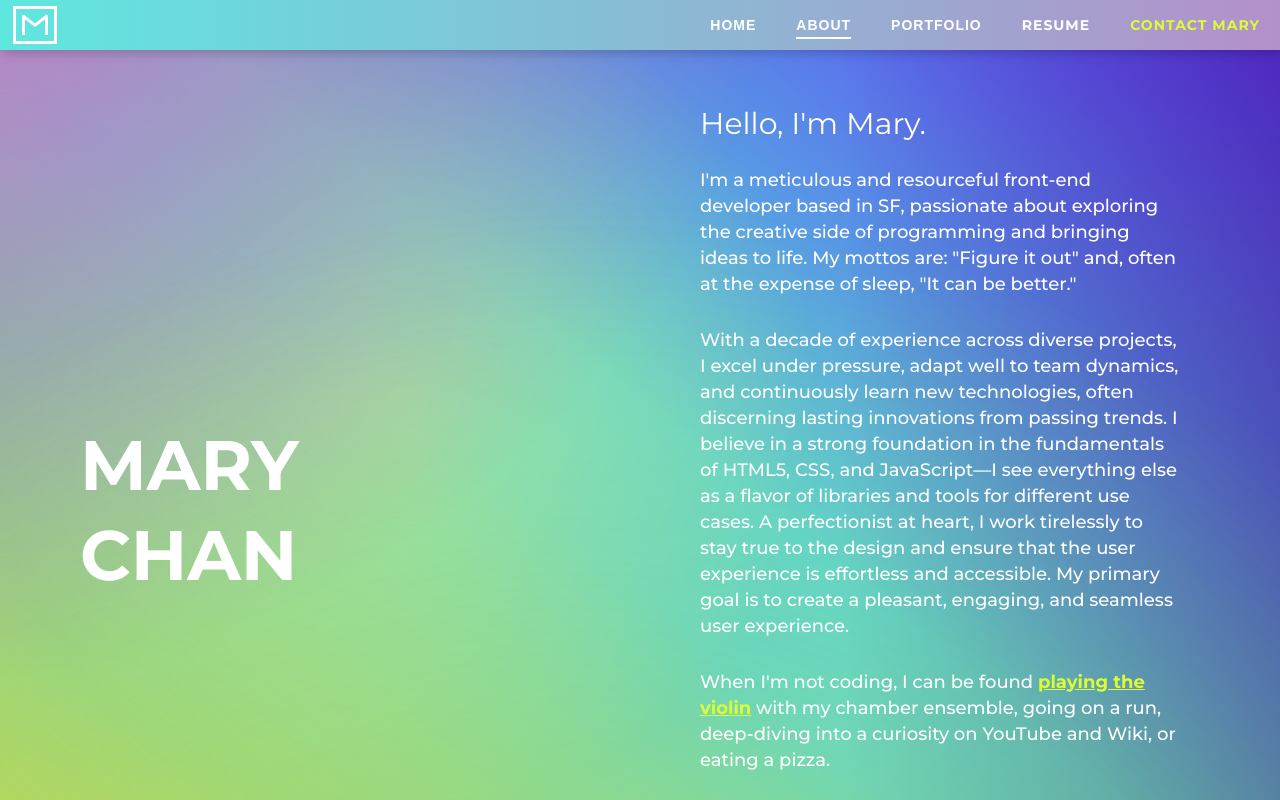
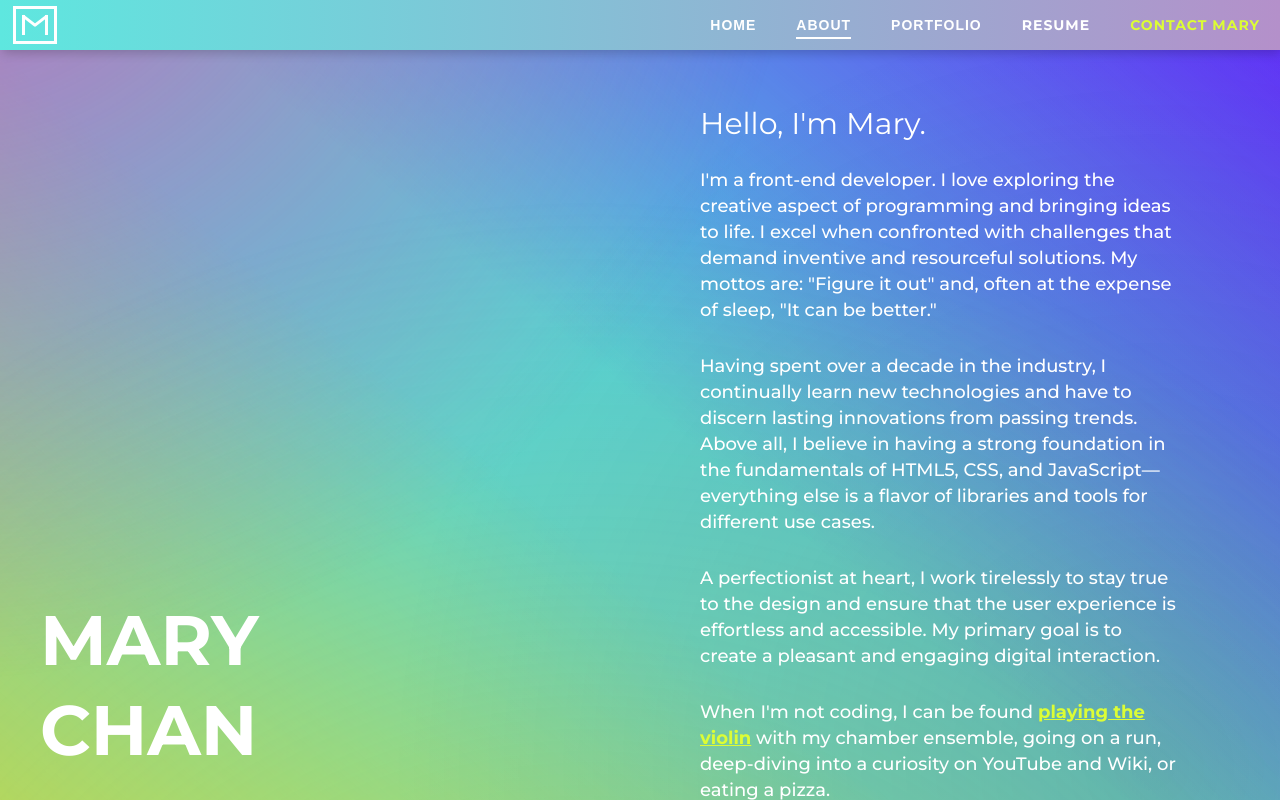
Before and after one commit to maryscode/internetmary, a React (Create React App) app: page / in a window 1280 px wide. Both pictures are taken after a click on the button "ABOUT". Shown: the top 800 px of the page. Built offline with nearby package versions, Linux system fonts and the light colour scheme.

Commit message:
Add bio and portfolio data

```diff
--- a/src/App.js
+++ b/src/App.js
@@ -1,4 +1,4 @@
-import React, { useState, useEffect } from 'react';
+import React, { useState } from 'react';
 import './styles/styles.scss';
 import Background from  './components/Background/Background.js';
 import Nav from  './components/Nav/Nav.js';
@@ -30,7 +30,7 @@ function App() {
       <Nav currentScreen={currentScreen} onMenuClick={setCurrentScreen} setInitialLoad={setInitialLoad} />
 
       {currentScreen !== 'portfolio' && (
-        <Background bgClass={'home'} />
+        <Background bgClass={'home'} currentScreen={currentScreen} />
       )}
 
         {currentScreen !== 'portfolio' && (
@@ -38,10 +38,7 @@ function App() {
 
             <h1 onClick={(e) => {handleNavClick('about')}}>
                   <span>
-                    <span>M</span>
-                    <span>a</span>
-                    <span>r</span>
-                    <span>y</span>
+                    Mary
                   </span>
                   <span>Chan</span>
             </h1>
@@ -54,30 +51,31 @@ function App() {
             {currentScreen === 'about' && (
               <div className="content animateFadeInDelay">
                 <h2>Hello, I'm Mary.</h2>
+                <p>I'm a front-end developer. I love exploring the creative aspect of programming and bringing ideas to life. I excel when confronted with challenges that demand inventive and resourceful solutions. My mottos are: "Figure it out" and, often at the expense of sleep, "It can be better."</p>
+                <p>Having spent over a decade in the industry, I continually learn new technologies and have to discern lasting innovations from passing trends. Above all, I believe in having a strong foundation in the fundamentals of HTML5, CSS, and JavaScript&mdash;everything else is a flavor of libraries and tools for different use cases.</p>
+                <p>A perfectionist at heart, I work tirelessly to stay true to the design and ensure that the user experience is effortless and accessible. My primary goal is to create a pleasant and engaging digital interaction.</p>
 
+                <p>When I'm not coding, I can be found <a href="https://stringsmagazine.com/a-bow-of-humility-setting-aside-my-pride-helped-embrace-my-childlike-enthusiasm-for-music/" target='_blank' rel="noreferrer">playing the violin</a> with my chamber ensemble, going on a run,  deep-diving into a curiosity on YouTube and Wiki, or eating a pizza.</p>
 
-
-                <p>I'm a meticulous and resourceful front-end developer based in SF, passionate about exploring the creative side of programming and bringing ideas to life. My mottos are: "Figure it out" and, often at the expense of sleep, "It can be better."</p>
-                <p>With a decade of experience across diverse projects, I excel under pressure, adapt well to team dynamics, and continuously learn new technologies, often discerning lasting innovations from passing trends. I believe in a strong foundation in the fundamentals of HTML5, CSS, and JavaScript—I see everything else as a flavor of libraries and tools for different use cases. A perfectionist at heart, I work tirelessly to stay true to the design and ensure that the user experience is effortless and accessible. My primary goal is to create a pleasant, engaging, and seamless user experience.
-
-                </p>
-
-                <p>When I'm not coding, I can be found <a href="https://stringsmagazine.com/a-bow-of-humility-setting-aside-my-pride-helped-embrace-my-childlike-enthusiasm-for-music/" target='_blank'>playing the violin</a> with my chamber ensemble, going on a run,  deep-diving into a curiosity on YouTube and Wiki, or eating a pizza.</p>
-
-              <p><button className={`toggleLink ${showMore ? 'less' : 'more'}`} onClick={handleClickMore}>
+              <p className='flex-end'><button className={`toggleLink ${showMore ? 'less' : 'more'}`} onClick={handleClickMore}>
                 {showMore ? 'Less on my background' : 'More on my background'} <img src={chevron} />
               </button></p>
 
             {showMore && (
-              <div className="">
-                <h3>My Journey</h3>
-                <p>Coding started off as a hobby back when websites were made with tables and internet connection would get interrupted with a phone call. As a kid, I built a website to show off my cartoon drawings. As a teenager, I coded websites to support my outlet for creative writing—only to discover later that my true creative drive came from coding itself. With the help of online tutorials and strict parents who kept me home with nothing else to do, I honed my skills and embraced the motto: "Figure it out."
+              <div className="sm-txt">
+                <h3>My Coding Journey</h3>
+                <p>Coding started off as a hobby back when websites were made with tables and internet connection would get interrupted with a phone call. I saw building websites as a means to an end. As a kid, I built a website to exhibit my cartoon drawings. As a teenager, I customized blogs to showcase my creative writing. With the help of online tutorials and strict parents who kept me home with nothing else to do, I honed my coding skills and embraced the motto: "Figure it out." </p>
 
-                </p>
-                <p>My career in programming started in 2008 at a digital consultancy in Palo Alto. Since then, I've tackled a diverse array of projects, from coding apps and websites to setting up build tools and templates for junior developers. I've explored working with corporate teams to build large-scale projects, independently designing and developing websites as my own agency, and hitting the ground running with scrappy, shoot-from-the-hip start-ups. It didn't matter under what environment, once I started coding, my goals were always the same: make sure it looks good, works on every major browser, and write code in such a way so that my future self won't hate me (i.e. organized, self-evident, and scalable).
+                <p>I blogged and built out my website religoiusly, gaining a fan base at an early age. But was it the writing I loved, or was the real joy in coding the platform that allowed me to write? At the time, with so few female developers, identifying as a programmer or majoring in computer science felt out of reach, so I assumed it must be the writing I loved and pursued an English major. However, in every job I took and organization I joined, I somehow would end up behind a computer, working on their website. It eventually became clear that my true creative passion was in the coding itself. I didn't need to question if I could be a developer anymore&mdash;I was <em>already</em> a developer.</p>
+
+                <p>My first official position as a programmer began in 2008 at a digital consultancy in Palo Alto.
+                   Since then, I've tackled a diverse array of projects and explored different team and company sizes. I've been an individual contributer at a corporation, a one-person agency handling every aspect of development and administration. I've hit the ground running with scrappy, shoot-from-the-hip start-ups. No matter the environment, once I start coding, my goals are always the same: make sure it looks good, works on every major browser, and write code in such a way so that my future self won't hate me (i.e. organized, self-evident, and scalable).
                 </p>
 
-                <p>I am truly excited for the future of technology and optimistic about the fresh ideas of the generations to come. </p>
+                <p>Today, I am seeking to work with forward-thinking designers and meticulous engineers to build a world class product that will positively impact culture and enhance lifestyle. I care about the work I do and the people I work with&mdash;I want to refine both the user experience and the development workflow.</p>
+
+                  <p>I am excited for the future of technology and optimistic about the fresh ideas of the generations to come.</p>
+
 
                   <h3>Website Details</h3>
                   <p>This site was proudly developed in a few days with React and SCSS. The designed is based on my aura portrait. </p>
@@ -88,7 +86,7 @@ function App() {
 
                 <div className="flex-start mt-40 ml-0">
                   <button className="btn ml-0" onClick={(e) => {handleNavClick('portfolio')}} >Portfolio</button>
-                  <a className="btn" target="_blank" href="https://www.linkedin.com/in/chanmary">LinkedIn</a>
+                  <a className="btn" target="_blank" href="https://www.linkedin.com/in/chanmary" rel="noreferrer">LinkedIn</a>
                 </div>
 
               </div>
--- a/src/components/Background/Background.js
+++ b/src/components/Background/Background.js
@@ -1,17 +1,9 @@
 import React, { useState, useEffect } from 'react';
-export default function Background() {
-  // const blue = '#52D1DC',
-  //       pink = '#D08FCB',
-  //       yellow = '#52b6ff',
-  //       purple = '#9d8bd9';
+export default function Background({currentScreen}) {
   const bg1 = '#52D1DC', // blue
         bg2 = '#8f91ff', //#8f91ff', // purple
         bg3 = '#db4fcb', // pink
         bg4 = '#00c8ff'; // greenish
-    //  const bg1 = '#52D1DC', // teal  - like
-    //     bg2 = '#D08FCB', // pink - ok
-    //     bg3 = '#52b6ff', // blue -- dont like
-    //     bg4 = '#9d8bd9';  //purple - like
 
   const [mousePos, setMousePos] = useState({x: 0, y: 0});
   const [dynamicBg, setDynamicBg] = useState(bg1);
@@ -61,6 +53,8 @@ export default function Background() {
       }}
     >
         <div className="gradient" />
+        {currentScreen === 'home' && (
+          <>
             <div
               id="cursor2"
               style={{ left: mousePos.x, top: mousePos.y}}
@@ -70,6 +64,9 @@ export default function Background() {
               className={cursorClass}
               style={{ left: mousePos.x, top: mousePos.y}}
           ></div>
+           </>
+        )}
+
         <div id="orb2" />
         <div id="orb1" />
         <div id="orb3" />
--- a/src/components/PortfolioFocus/PortfolioFocus.js
+++ b/src/components/PortfolioFocus/PortfolioFocus.js
@@ -14,13 +14,13 @@ export default function PortfolioFocus({projectData}) {
           <div className={styles.feature}>
 
             <div className='container'>
-            <div className={` ${projectData.name === 'React Quiz' ? styles.featureImgTablet : styles.featureImgDesktop}`}>
+            <div className={` ${projectData.ipad ? styles.featureImgTablet : styles.featureImgDesktop}`}>
                 <div className={styles.monitor}>
                   <div className={styles.loader}></div>
                   <img src={projectData.thumbSrc} />
                 </div>
               </div>
-              {projectData.name !== 'React Quiz' && (
+              {!projectData.ipad && (
                 <div className={styles.featureImgMobile}>
                   <div className={styles.loader}></div>
                   <img src={projectData.mobileSrc} alt="" />
--- a/src/data/portfolioData.js
+++ b/src/data/portfolioData.js
@@ -1,78 +1,78 @@
 export const portfolioData = [
     {
-        "name":"Animated Charts",
-        "summary":"A letter-tracing PDF worksheet generator",
-        "tech":"HTML, JS, SCSS, animation",
-        "features":"Scroll animation",
-        "challenges":"Flat PSD handed off. Animations and interactivity was left for me to design and code",
-        "fun":"Free reign on all animation, scroll, and logo behavior",
+        "name":"Rethink Bronchiectasis",
+        "summary":"An responsive, interactive, content-rich website built with Gatsby and TailwindCSS.",
+        "tech":"Gatsby, TailwindCSS",
+        "features":"Responsive website featuring a video carousel, interactive form, extensive content engagement, and a customizable animated chart.",
+        "challenges":"Develop a responsive, animated chart from scratch that accurately displays input values and supports updates as new data is added.",
+        "fun":"Delighting the developer I handed the site off to when he realized how easy it was to update the data in the animated chart. ",
         "thumbSrc": require("../images/rethink-desktop.png"),
         "mobileSrc":require("../images/rethink-mobile.png"),
-        "url":"https://gatsby-animated-charts.vercel.app/"
+        "url":"https://www.rethinkbronchiectasis.com/"
     },
     {
-        "name":"Rituals",
-        "summary":"Programmed to release a new image weekly",
-        "tech":"HTML, JS, SCSS, animation",
-        "features":"Scroll animation",
-        "challenges":"Flat PSD handed off. Animations and interactivity was left for me to design and code",
-        "fun":"Free reign on all animation, scroll, and logo behavior",
+        "name":"Unseen Rituals",
+        "summary":"A socially engaging page where visitors can submit prompts about their rituals for a separate AI software to generate images. The feed is coded to release a new image weekly.",
+        "tech":"Gatsby, TailwindCSS, Styled Components, Scroll ",
+        "features":"Time-released images, responsive form carousel featuring overlapping AI-generated artwork with superimposed notes, a form that allows for going back and updating fields.",
+        "challenges":"Precise CSS image positioning, responsive resizing, and managing z-index issues for share icons and forms.",
+        "fun":"Figuring out the z-indexes was like solving a fun puzzle. Also, it was fun considering all possible form scenarios when the form's back button is enabled.",
         "thumbSrc": require("../images/rituals-desktop.png"),
         "mobileSrc": require("../images/rituals-mobile.png"),
         "url":"https://gatsby-rituals.vercel.app/unseen-rituals/"
     },
     {
-        "name":"Letter Tracing App",
-        "summary":"A letter-tracing PDF worksheet generator",
-        "tech":"HTML, JS, SCSS, animation",
-        "features":"Scroll animation",
-        "challenges":"Flat PSD handed off. Animations and interactivity was left for me to design and code",
-        "fun":"Free reign on all animation, scroll, and logo behavior",
+        "name":"Trace-My-Name PDF Generator",
+        "summary":"Most letter tracing worksheets feature ugly tracing fonts and dated cartoons so I created my own PDF generator with a cleaner font and cuter graphics.",
+        "tech":"React, SCSS",
+        "features":"Quickly generates a PDF once the user enters their name. The cartoon updates immediately based on the first letter typed.",
+        "challenges":"Replicating the website preview in the PDF layout and selecting a font that aligns consistently with the letter template's center line.",
+        "fun":"This was my first project where I combined coding with motherhood. My daughter actually uses and loves this. ",
         "thumbSrc": require("../images/practicetracing-desktop.png"),
         "mobileSrc": require("../images/practicetracing-mobile.png"),
         "url":"https://practicetracing.com/"
     },
     {
-        "name":"React Quiz",
-        "summary":"A letter-tracing PDF worksheet generator",
-        "tech":"HTML, JS, SCSS, animation",
-        "features":"Scroll animation",
-        "challenges":"Flat PSD handed off. Animations and interactivity was left for me to design and code",
-        "fun":"Free reign on all animation, scroll, and logo behavior",
+        "name":"React Trivia Game",
+        "summary":"A timed quiz built with React for iPad to be used at a convention. ",
+        "tech":"React, SCSS, animations",
+        "features":"Multiple choice, boolean, a timer that stops the quiz, a form, and a summary of all responses with the correct answers highlighted.",
+        "challenges":"This was my first React app, and it involved many complex features.",
+        "fun":"This was a tough first React app to built but very satisfying when I completed it.",
         "thumbSrc": require("../images/quiz-tablet.png"),
-        "mobileSrc":"cleanbraille-mobile.png",
+        "ipad": true,
         "url":"https://reactquiz.staging-domain.com/"
     },
 
     {
         "name":"Clean Braille",
-        "summary":"Clean Braille was a think piece exploring 'What if' in the world of braille.",
+        "summary":"Clean Braille was a thought piece exploring hypothetical scenarios in the world of braille.",
         "tech":"HTML, JS, SCSS, animation",
         "features":"Scroll animation",
-        "challenges":"Flat PSD handed off. Animations and interactivity was left for me to design and code",
-        "fun":"Free reign on all animation, scroll, and logo behavior",
+        "challenges":"Only a flat PSD was handed off. Animations and interactivity was left for me to design and code.",
+        "fun":"Complete creative agency over all animation, scrolling, and logo behavior.",
         "thumbSrc": require("../images/cleanbraille.png"),
         "mobileSrc": require("../images/cleanbraille-mobile.png"),
         "url":"https://cleanbraille.staging-domain.com/"
     },
     {
-        "name":"Pinball",
-        "summary":"Pinball website with gradient backgrounds",
-        "tech":"HTML, JS, SCSS, animation",
-        "features":"Scroll animation",
-        "challenges":"Flat PSD handed off. Animations and interactivity was left for me to design and code",
-        "fun":"Free reign on all animation, scroll, and logo behavior",
+        "name":"Suspect PMM Pinball",
+        "summary":"Pinball website with gradient backgrounds and scroll animations.",
+        "tech":"NextJS, Tailwind, Intersection Observer",
+        "features":"Scroll animation with Intersection Observer",
+        "challenges":"Aligning the gradients and pinball flippers with the approved design, while addressing responsive design issues that were not fully considered in the prototyping process, requiring significant adjustments and decisions during development.",
+        "fun":"Getting the site and design aligned despite the responsive design holes. Playing with Intersection Observer Api to work with scroll animations. Exploring the display:grid css feature.",
         "thumbSrc": require("../images/pinball-desktop.png"),
         "mobileSrc": require("../images/pinball-mobile.png"),
         "url":"https://pinball-seven.vercel.app/"
     },
     {
         "name":"Summer Culinary",
-        "summary":"Nation-wde summer culinary program website",
+        "summary":"Build a custom Graduate Profiles section in Wordpress for a nation-wde summer culinary program.",
         "tech":"Wordpress, PHP, Javascript, HTML, JS, SCSS",
-        "features":"Custom content type for Wordpress",
-        "challenges":"Build a bullet-proof content type for the non-technical website admin to upload and add content. All features and options had to be tailored.",
-        "fun":"Working with new designer, the actual content of the work",
+        "features":"Custom WordPress post type offering various options, designed to be user-friendly and robust for non-technical admins.",
+        "challenges":"The post type needed to be handed off to a non-technical admin, so a robust design was essential to ensure the site remained stable. Since content length, image sizes, and placements were not defined during development, these factors had to be accounted for in the design.",
+        "fun":"Collaborating with a new designer and reading the graduate students' actual content was heartwarming.",
         "thumbSrc": require("../images/summerculinary-desktop.png"),
         "mobileSrc": require("../images/summerculinary-mobile.png"),
         "url":"https://summerculinary.com/graduate-snapshot/"
--- a/src/styles/_base.scss
+++ b/src/styles/_base.scss
@@ -104,18 +104,19 @@ button {
 	border-color: #fff;
 }
 .toggleLink {
-	font-size: 18px;
+	font-size: 13px;
 	letter-spacing: 1px;
 	font-weight: bold;
 	color: #fff;
 	text-transform: uppercase;
 	padding: 0;
 	margin: 0;
+	text-align: right;
 	img {
 		transition: .3s all;
 		display: inline-block;
 		width: auto;
-		height: 14px;
+		height: 10px;
 
 	}
 	&.less img {
--- a/src/styles/_hello.scss
+++ b/src/styles/_hello.scss
@@ -19,12 +19,6 @@
 		opacity:1;
 		animation: fadeIn 1s ease 1 forwards;
 	}
-	// span:nth-of-type(1){
-	// 	animation: 1s slideRight .5s 1 forwards;
-	// }
-	// span:nth-of-type(2){
-	// 	animation: 1s slideLeft .5s 1 forwards;
-	// }
 	&.initialLoad {
 		.animate1 {
 			opacity:0;
@@ -34,16 +28,6 @@
 			opacity:0;
 			animation: fadeIn 1s ease 2s 1 forwards;
 		}
-
-		// h1 span:nth-child(1){
-
-		// 	opacity:0;
-		// 	animation: fadeIn 1s ease 2s 1 forwards;
-		// }
-		// h1 span:nth-child(2){
-		// 	opacity:0;
-		// 	animation: fadeIn 1s ease 2s 1 forwards;
-		// }
 		h1 > span:nth-of-type(1){
 			opacity:0;
 			animation: 1.5s slideDown 2s 1 forwards;
@@ -71,15 +55,16 @@
 		line-height: 60px;
 
 		@media screen and (min-width: 768px) {
-			position: absolute;
-			left: 50%;
-			margin-left: -325px;
-			top: 50%;
-			margin-top: -150px;
-			width: 650px;
+			// position: fixed;
+			// position: absolute;
+			// left: 50%;
+			// margin-left: -325px;
+			// top: 50%;
+			// margin-top: -150px;
+			// width: 650px;
 			font-size: 100px;
 			line-height: 71px;
-			height: 70px;
+			// height: 70px;
 		}
 		@media screen and (min-width: 1200px) {
 			transition: all 1s;
@@ -93,13 +78,19 @@
 
 		@media screen and (min-width: 768px) {
 			display: inline-block;
-			position: absolute;
-			top: 0;
+			position: fixed;
+			// top: 0;
+			bottom: 50%;
+			margin-bottom: 80px;
+			left: 50%;
 			&:nth-of-type(1){
-				left: 0;
+				// left: 0;
+				margin-left: -320px;
+
 			}
 			&:nth-of-type(2){
-				left: 340px;
+				// left: 340px;
+				margin-left: 20px;
 			}
 		}
 		@media screen and (min-width: 1200px) {
@@ -170,9 +161,9 @@
 			height: auto;
 
 			@media screen and (min-width: 1200px) {
-				position: absolute;
-				top: 50%;
-				left: 40px;
+				// position: absolute;
+				// top: 50%;
+				// left: 40px;
 				margin: 0 0 0;
 				padding: 0;
 				font-size: 100px;
@@ -188,10 +179,13 @@
 			& > span:nth-of-type(1){
 				// animation: 1s slideRight .5s 1 forwards;
 				@media screen and (min-width: 1200px) {
-					position: absolute;
+					// position: absolute;
+					// left: 40px;
+					// top: -50px
+					position: fixed;
 					left: 40px;
-					top: 0;
-					top: -50px
+					bottom: 130px;
+					margin: 0;
 				}
 			}
 			& > span:nth-of-type(2){
@@ -200,10 +194,14 @@
 					margin-left: 20px;
 				}
 				@media screen and (min-width: 1200px) {
-					position: absolute;
+					// position: absolute;
+					// left: 40px;
+					// top: 40px;
+					// margin-left: 0;
+					position: fixed;
 					left: 40px;
-					top: 40px;
-					margin-left: 0;
+					bottom: 40px;
+					margin: 0;
 				}
 			}
 		}
@@ -222,9 +220,14 @@
 			margin-top: 0;
 		}
 		.sm-txt {
+			padding: 20px;
+			background: rgba(0,0,0,.3);
+			border-radius: 20px;
+			opacity: 0;
+			animation: fadeDown 1s ease 1 forwards;
 			p {
-				font-size: 15px;
-				line-height: 22px;
+				font-size: 16px;
+				line-height: 24px;
 			}
 		}
 	}
--- a/src/styles/_orbs.scss
+++ b/src/styles/_orbs.scss
@@ -32,11 +32,11 @@
 
 
 #orb2 {
-    background: linear-gradient(to left, rgb(53, 24, 115, 1), rgba(255,255,255, 0) 70%);
+    background: radial-gradient( rgb(53, 24, 115, .2), rgba(255,255,255, 0) 70%);
     width: 120vw;
     height: 120vw;
     position: fixed;
-    top: -30vw;
+    top: 0vw;
     left: 30vw;
     //animation: 8s orbcurve linear infinite;
 }
```
Lines whose indentation alone changed are shown as unchanged.
